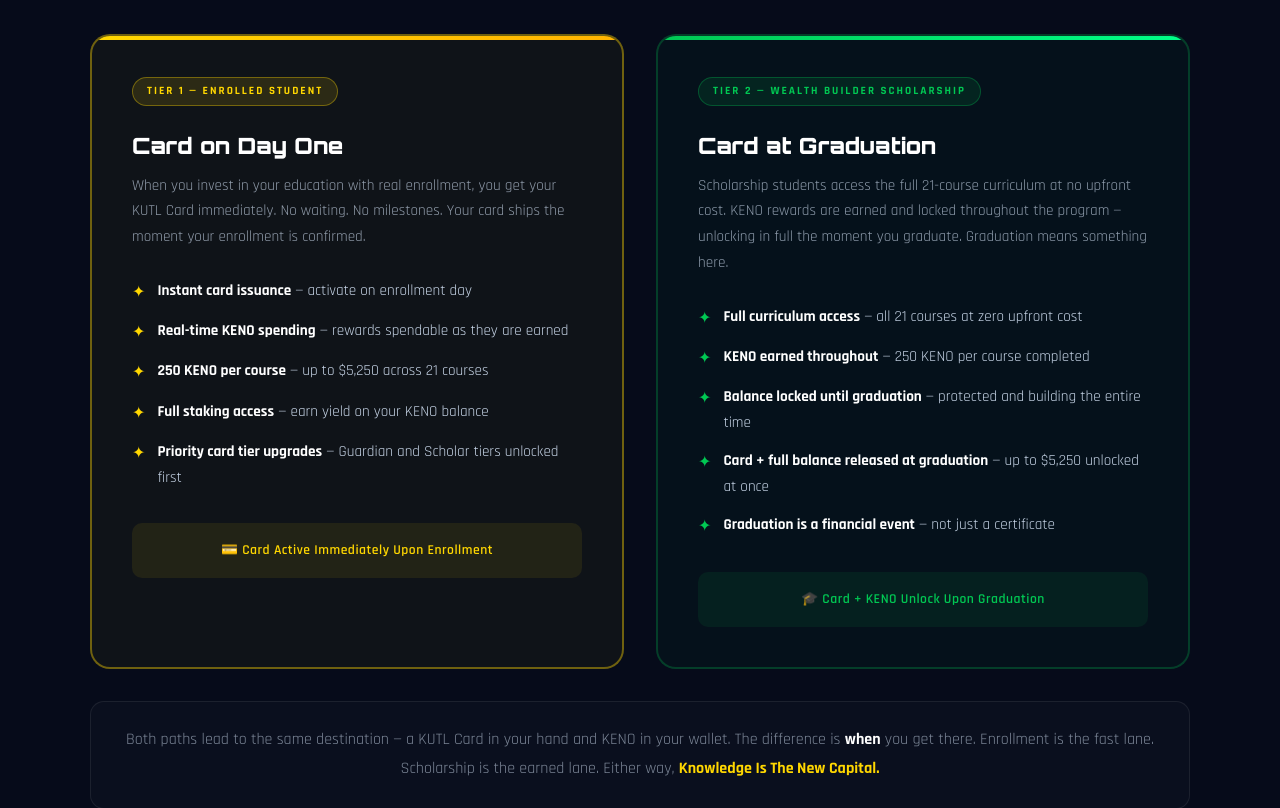
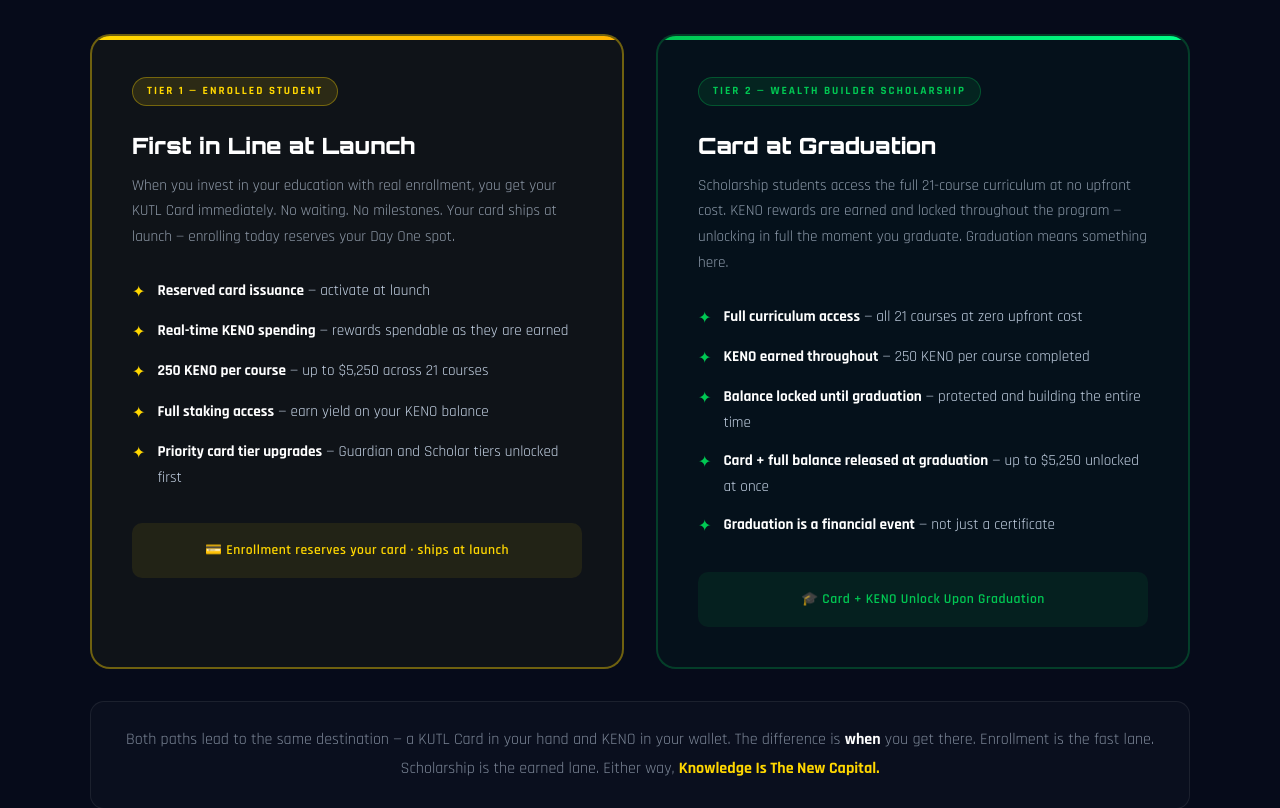
Before and after one commit to Keno2121/kenostod-website, a website: page public/kutl-card.html in a window 1280 px wide. Shown: the part 1820-2628 px from the top of the page. Drawn offline with Linux system fonts and the light colour scheme.

Commit message:
KUTL Card: launch-gated copy (correct file: public/kutl-card.html)

```diff
--- a/public/kutl-card.html
+++ b/public/kutl-card.html
@@ -686,12 +686,12 @@
             <div style="border-radius:20px; background:rgba(255,215,0,0.04); border:2px solid rgba(255,215,0,0.4); padding:2.5rem; position:relative; overflow:hidden;">
                 <div style="position:absolute; top:0; left:0; right:0; height:4px; background:linear-gradient(90deg, #ffd700, #ffb300);"></div>
                 <div style="display:inline-block; background:rgba(255,215,0,0.12); border:1px solid rgba(255,215,0,0.35); color:var(--gold); padding:4px 14px; border-radius:20px; font-size:0.7rem; font-weight:700; letter-spacing:2px; text-transform:uppercase; margin-bottom:1.25rem;">Tier 1 — Enrolled Student</div>
-                <div style="font-family:'Orbitron',sans-serif; font-size:1.4rem; font-weight:900; color:#fff; margin-bottom:0.5rem;">Card on Day One</div>
-                <p style="font-size:0.95rem; color:rgba(200,214,232,0.7); margin-bottom:1.75rem; line-height:1.7;">When you invest in your education with real enrollment, you get your KUTL Card immediately. No waiting. No milestones. Your card ships the moment your enrollment is confirmed.</p>
+                <div style="font-family:'Orbitron',sans-serif; font-size:1.4rem; font-weight:900; color:#fff; margin-bottom:0.5rem;">First in Line at Launch</div>
+                <p style="font-size:0.95rem; color:rgba(200,214,232,0.7); margin-bottom:1.75rem; line-height:1.7;">When you invest in your education with real enrollment, you get your KUTL Card immediately. No waiting. No milestones. Your card ships at launch — enrolling today reserves your Day One spot.</p>
                 <ul style="list-style:none; display:flex; flex-direction:column; gap:0.75rem;">
                     <li style="display:flex; align-items:flex-start; gap:0.75rem; font-size:0.95rem; color:var(--text);">
                         <span style="color:var(--gold); font-size:1rem; margin-top:1px;">✦</span>
-                        <span><strong style="color:#fff;">Instant card issuance</strong> — activate on enrollment day</span>
+                        <span><strong style="color:#fff;">Reserved card issuance</strong> — activate at launch</span>
                     </li>
                     <li style="display:flex; align-items:flex-start; gap:0.75rem; font-size:0.95rem; color:var(--text);">
                         <span style="color:var(--gold); font-size:1rem; margin-top:1px;">✦</span>
@@ -711,7 +711,7 @@
                     </li>
                 </ul>
                 <div style="margin-top:2rem; padding:1rem 1.25rem; background:rgba(255,215,0,0.08); border-radius:10px; font-size:0.85rem; color:var(--gold); font-weight:600; text-align:center; letter-spacing:0.5px;">
-                    💳 Card Active Immediately Upon Enrollment
+                    💳 Enrollment reserves your card · ships at launch
                 </div>
             </div>
 
@@ -901,7 +901,7 @@
 
         </div>
 
-        <div style="padding:1.5rem 2rem; background:rgba(79,142,247,0.06); border:1px solid rgba(79,142,247,0.2); border-radius:12px; text-align:center;">
+        <p style="color:var(--text); text-align:center; max-width:600px; margin:0 auto 2.5rem; font-size:1rem; line-height:1.7;">Card issuance goes live through our Bridge.xyz partnership once the network reaches $10,000 in weekly volume.</p><div style="padding:1.5rem 2rem; background:rgba(79,142,247,0.06); border:1px solid rgba(79,142,247,0.2); border-radius:12px; text-align:center;">
             <div style="font-size:0.75rem; color:rgba(255,255,255,0.4); letter-spacing:2px; margin-bottom:0.5rem; text-transform:uppercase;">Revenue Model</div>
             <div style="display:flex; justify-content:center; gap:3rem; flex-wrap:wrap; margin-top:0.5rem;">
                 <div><div style="font-size:1.6rem; font-weight:800; color:var(--gold);">70%</div><div style="font-size:0.8rem; color:var(--text);">Kenostod interchange</div></div>
```
